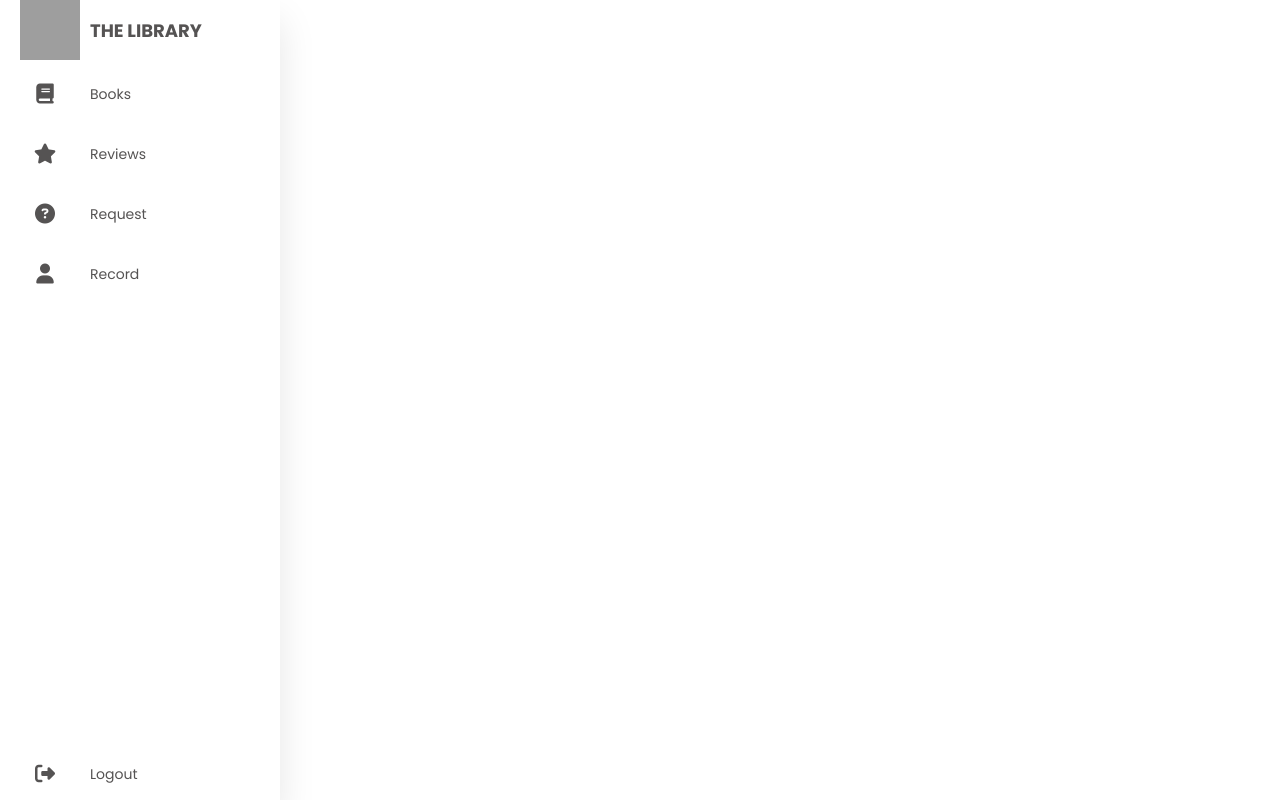
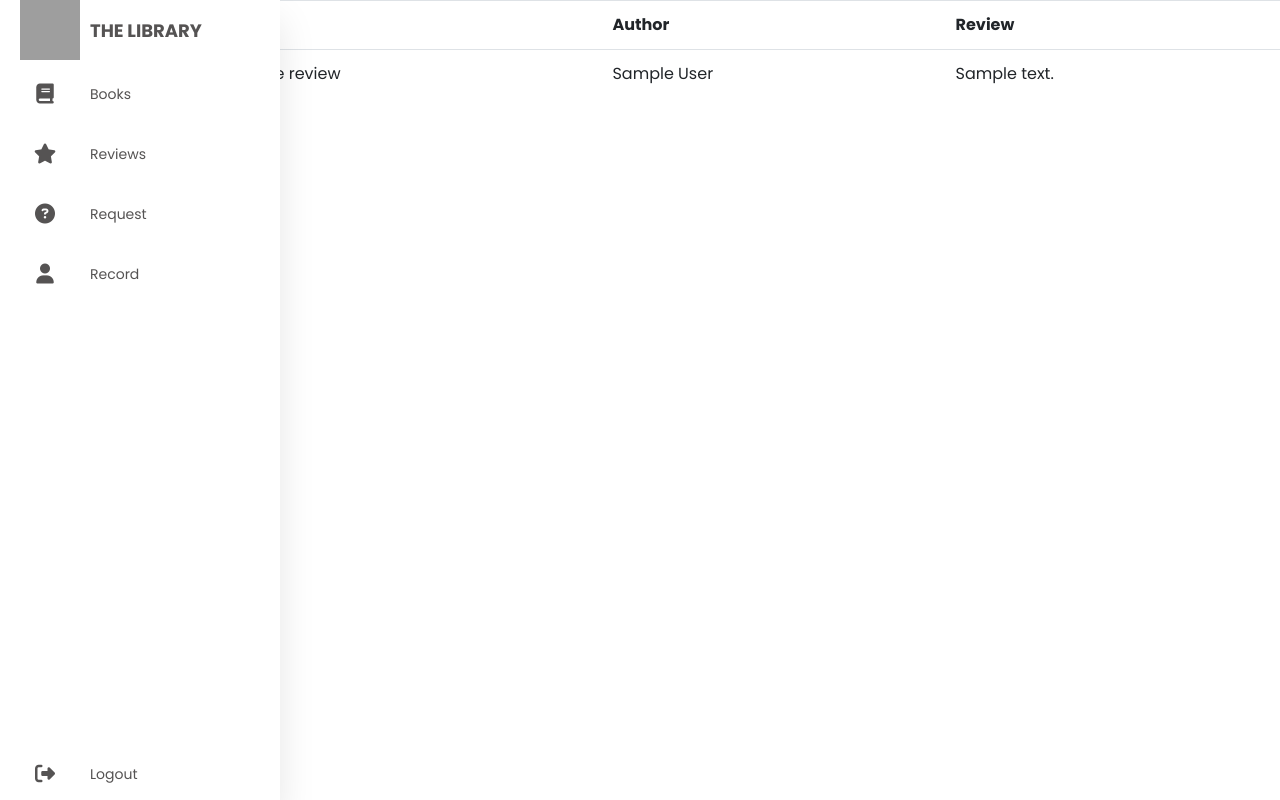
Before and after one commit to Adamcoakley/LibrarySystem, a Flask app: page /user-reviews in a window 1280 px wide. Run offline with Flask 2, Linux system fonts and the light colour scheme; the visitor is signed in with stand-in values (Sample User, id 1); tables that the repository leaves empty hold one stand-in row (values such as "Sample post"); some libraries are stand-ins or nearby versions; grey boxes are pictures that could not be loaded.

Commit message:
Displayed reviews on user side.

```diff
--- a/flask-app/application/templates/user/reviews.html
+++ b/flask-app/application/templates/user/reviews.html
@@ -1,3 +1,21 @@
 {% extends  './user/sidebar.html'%}
 {% block main %}
+    <!-- table -->
+    <table class="table">
+        <tr>
+          <th>ID</th>
+          <th>Title</th>
+          <th>Author</th>
+          <th>Review</th>
+        </tr>
+        <!-- for loop to retreive all books from the database -->
+        {% for row in reviews %}
+        <tr>
+          <td>{{row.review_id}}</td>
+          <td>{{row.title}}</td>
+          <td>{{row.author}}</td>
+          <td>{{row.review}}</td>
+        </tr>
+    {% endfor %}
+    </table>
 {% endblock %}
```
